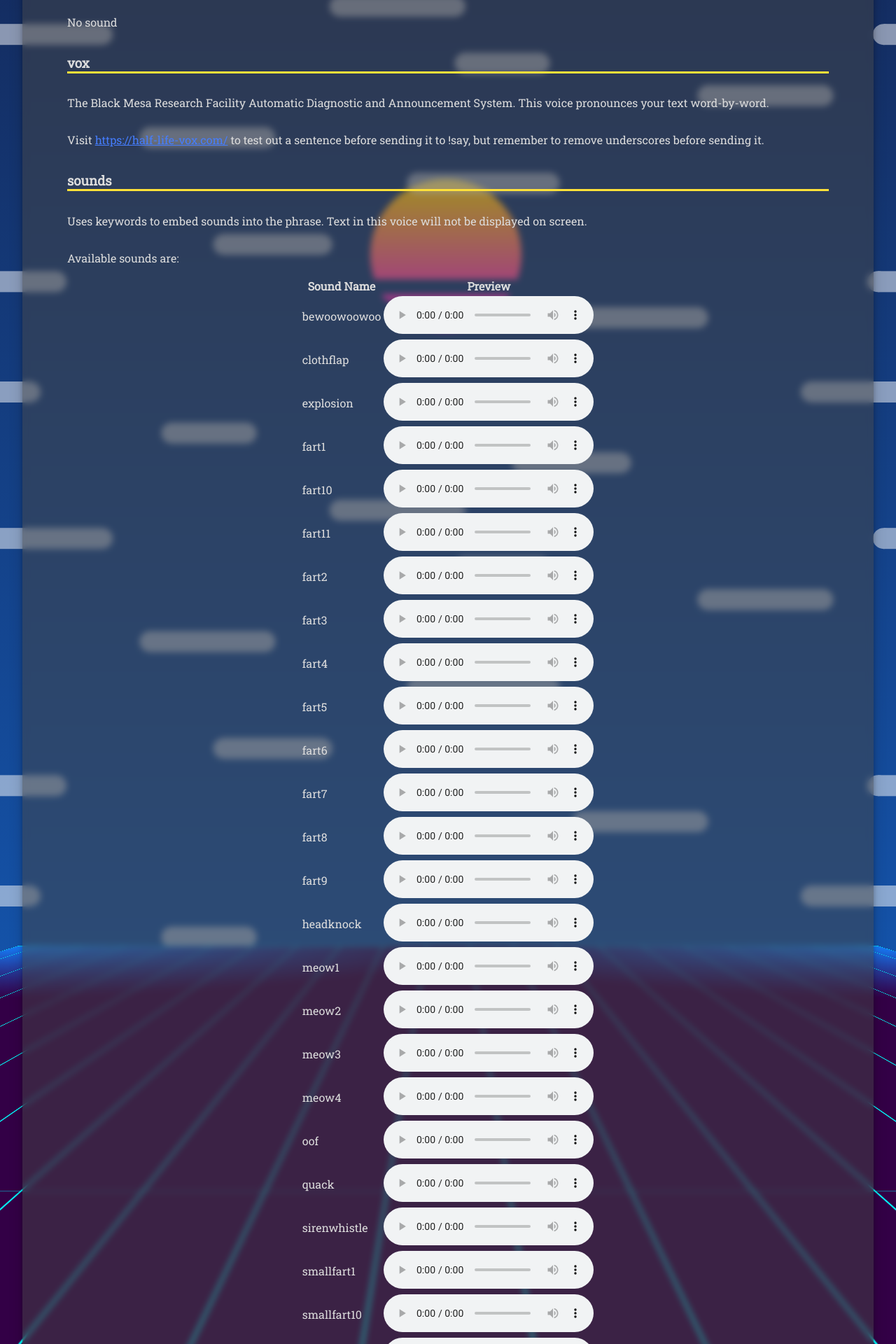
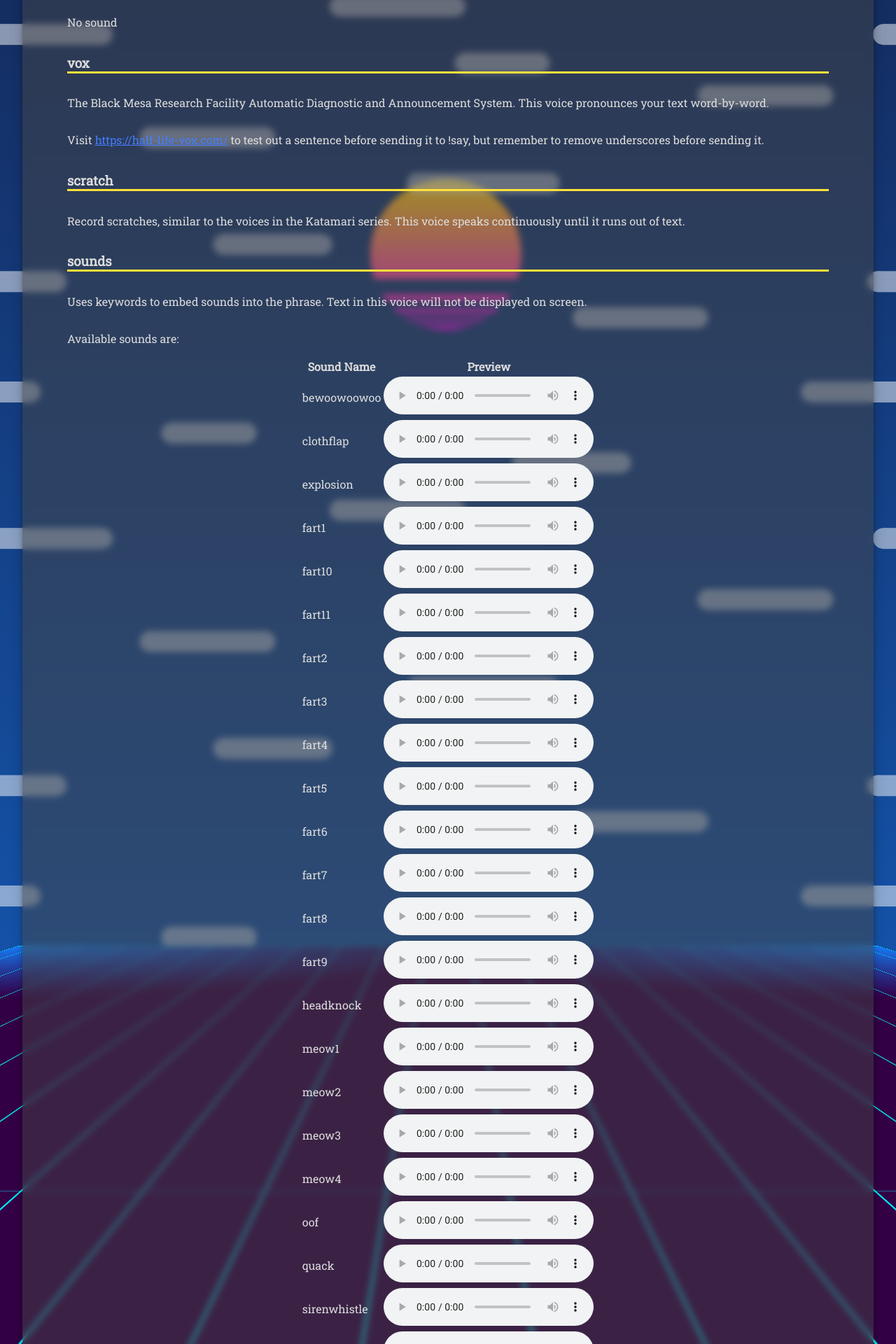
Before and after one commit to Apprehentice/apprehentice.github.io, a Jekyll site: the page built from slickvegas/say.md, in a window 1280 px wide. Shown: the part 940-2860 px from the top of the page at 70% size. Built offline with Jekyll 4.4.1, drawn with Linux system fonts in a browser that asks for light colours; nearby versions of some CDN libraries; our own code applies the rules of GitHub Pages for plain Markdown files; a script that is not in the unit is left out.

Commit message:
Add scratch voice

```diff
--- a/slickvegas/say.md
+++ b/slickvegas/say.md
@@ -36,6 +36,10 @@ No sound
 The Black Mesa Research Facility Automatic Diagnostic and Announcement System. This voice pronounces your text word-by-word.
 
 Visit [https://half-life-vox.com/](https://half-life-vox.com/) to test out a sentence before sending it to !say, but remember to remove underscores before sending it.
+
+### scratch ###
+
+Record scratches, similar to the voices in the Katamari series. This voice speaks continuously until it runs out of text.
 
 ### sounds ###
 
```
